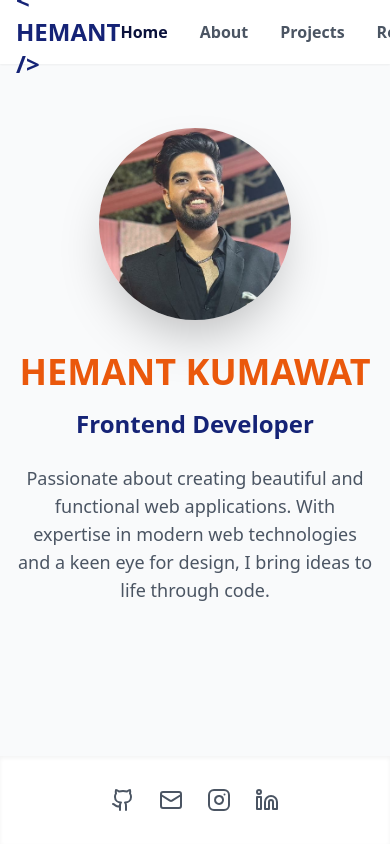
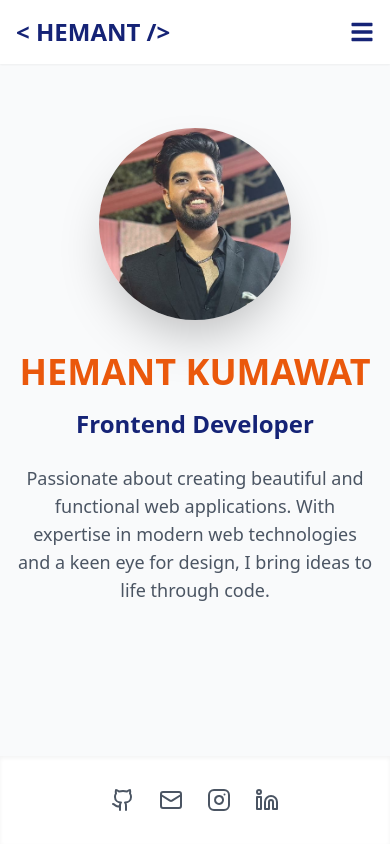
Before and after one commit to hemant482/portfolio, a React (Vite) app: page / in a window 390 px wide. Built offline with nearby package versions, Linux system fonts and the light colour scheme; the HTML template or start-up script is replaced by a standard one.

Commit message:
Update Header.jsx

```diff
--- a/src/components/Header.jsx
+++ b/src/components/Header.jsx
@@ -1,5 +1,7 @@
 import React from 'react';
 import { Link, useLocation } from 'react-router-dom';
+import { motion, AnimatePresence } from "framer-motion";
+import { FaBars, FaTimes } from "react-icons/fa";
 
 const Header = () => {
   const location = useLocation();
@@ -7,9 +9,45 @@ const Header = () => {
   const isActive = (path) => {
     return location.pathname === path ? 'text-navy-800 font-bold' : 'text-gray-600 hover:text-navy-600';
   };
+  const [isMenuOpen, setIsMenuOpen] = React.useState(false);
 
+  const toggleMenu = () => {
+    setIsMenuOpen(!isMenuOpen);
+  };
+
+  const renderMobileMenu = () => (
+    <AnimatePresence>
+      {isMenuOpen && (
+        <motion.div
+          initial={{ opacity: 0, height: 0 }}
+          animate={{ opacity: 1, height: "auto" }}
+          exit={{ opacity: 0, height: 0 }}
+          transition={{ duration: 0.3 }}
+          className="absolute top-16 left-0 w-full bg-white shadow-md overflow-hidden"
+        >
+          <div className="flex flex-col items-center space-y-4 py-4 font-semibold">
+            <Link to="/" className={`${isActive('/')} transition-colors`} onClick={toggleMenu}>
+              Home
+            </Link>
+            <Link to="/about" className={`${isActive('/about')} transition-colors`} onClick={toggleMenu}>
+              About
+            </Link>
+            <Link to="/projects" className={`${isActive('/projects')} transition-colors`} onClick={toggleMenu}>
+              Projects
+            </Link>
+            <Link to="/resume" className={`${isActive('/resume')} transition-colors`} onClick={toggleMenu}>
+              Resume
+            </Link>
+            <Link to="/contact" className={`${isActive('/contact')} transition-colors`} onClick={toggleMenu}>
+              Contact
+            </Link>
+          </div>
+        </motion.div>
+      )}
+    </AnimatePresence>
+  );
   return (
-    <header className="bg-white shadow-sm fixed w-full top-0 z-50">
+    <header className={`bg-white shadow-sm fixed w-full top-0 z-50 ${isMenuOpen ? 'pb-48' : ''}`}>
       <div className="max-w-7xl mx-auto px-4 sm:px-6 lg:px-8">
         <div className="flex justify-between h-16 items-center">
           <Link
@@ -19,7 +57,15 @@ const Header = () => {
             {`< HEMANT />`}
           </Link>
 
-          <nav className="flex space-x-8 font-semibold">
+          <div className="flex items-center">
+            <button
+              className="text-2xl text-navy-600 sm:hidden"
+              onClick={toggleMenu}
+              aria-label="Toggle Menu"
+            >
+              {isMenuOpen ? <FaTimes /> : <FaBars />}
+            </button>
+            <nav className="hidden sm:flex space-x-8 font-semibold">
               <Link to="/" className={`${isActive('/')} transition-colors`}>
                 Home
               </Link>
@@ -37,6 +83,8 @@ const Header = () => {
               </Link>
             </nav>
           </div>
+          {renderMobileMenu()}
+        </div>
       </div>
     </header>
   );
```
Lines whose indentation alone changed are shown as unchanged.
